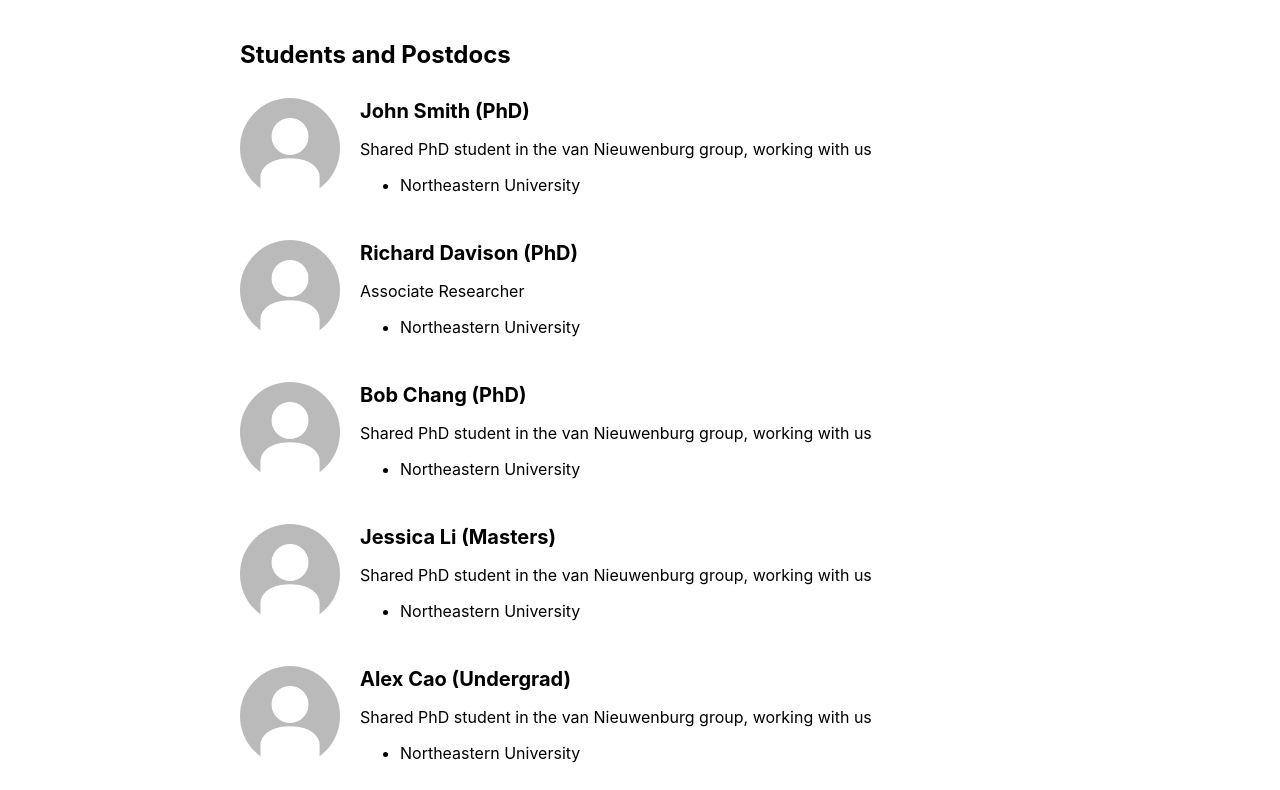
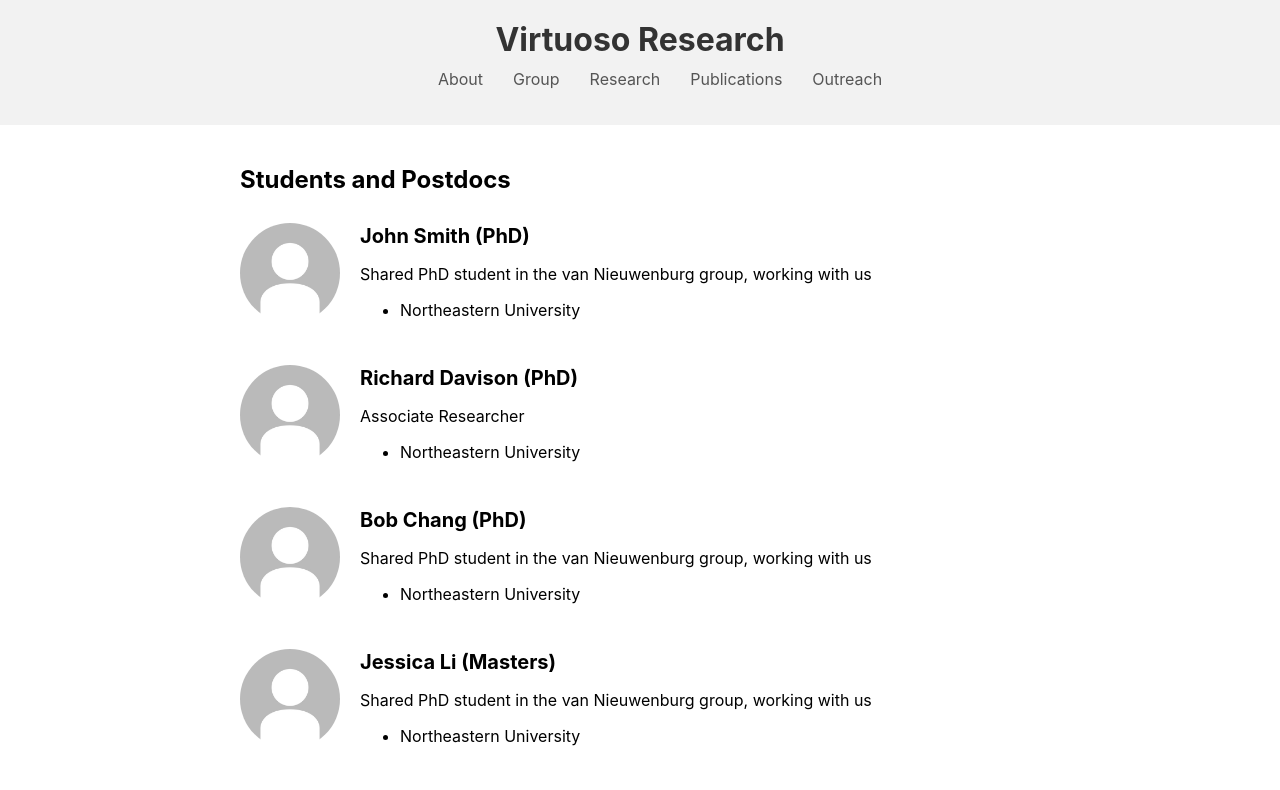
Before and after one commit to VirtuosoResearch/virtuosoresearch.github.io, a React (Create React App) app in the folder virtuoso_research/: page /group in a window 1280 px wide. Shown: the top 790 px of the page. Built offline with nearby package versions, Linux system fonts and the light colour scheme.

Commit message:
added header

```diff
--- a/virtuoso_research/src/Group.tsx
+++ b/virtuoso_research/src/Group.tsx
@@ -1,5 +1,6 @@
 // Group.tsx
 import React from 'react';
+import Header from './Header'; // Import the Header component
 import './Group.css';
 
 // Member component
@@ -99,7 +100,11 @@ const Group: React.FC = () => {
     ];
 
     return (
+        <div>
+            <Header />
+
             <div className="group-container">
+
 
                 {/* Students and Postdocs section */}
                 <section className="group-section">
@@ -145,6 +150,7 @@ const Group: React.FC = () => {
                     </div>
                 </section>
             </div>
+        </div>
     );
 };
 
```
Lines whose indentation alone changed are shown as unchanged.
